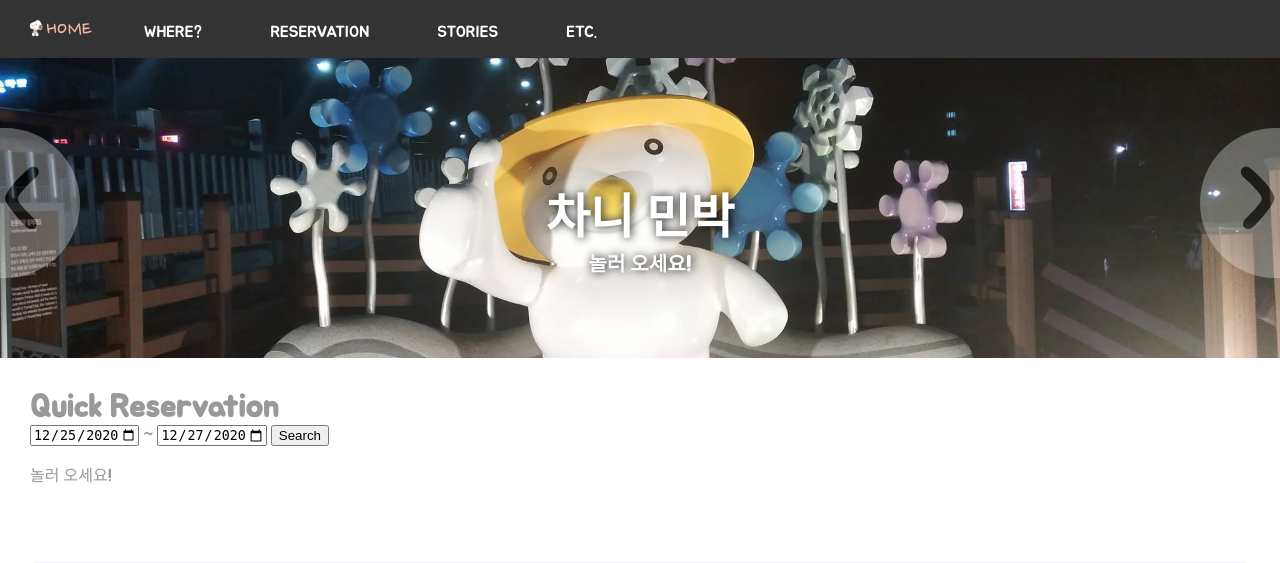
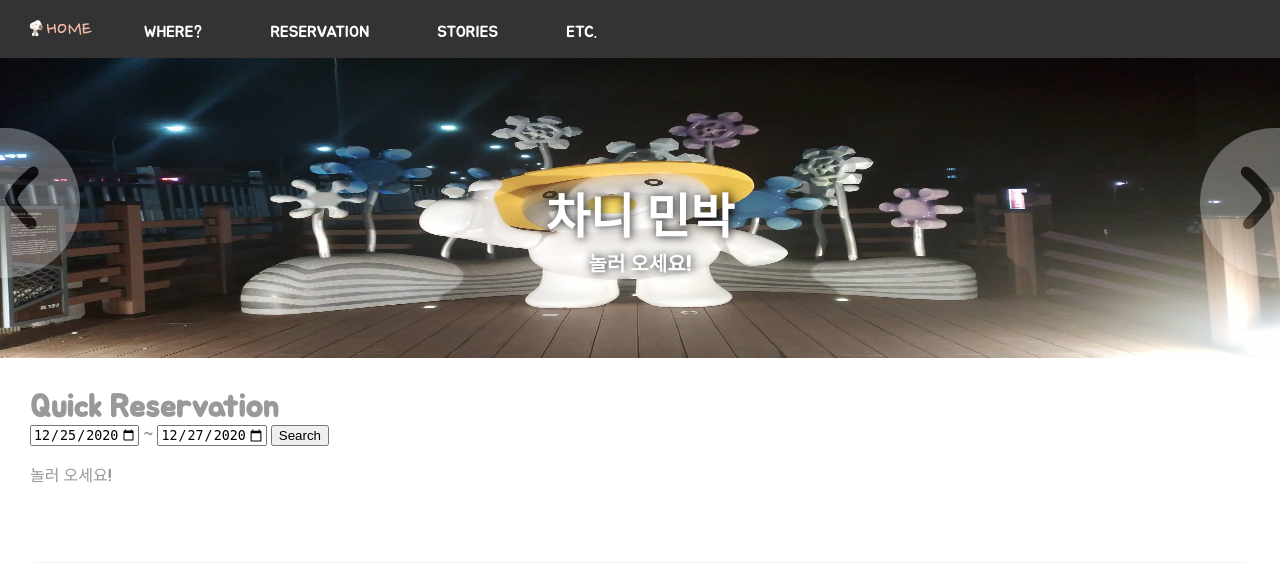
Before and after one commit to 2ood/chaneeMinbak, a PHP site: page / in a window 1280 px wide. Shown: the top 563 px of the page. Run offline with PHP 8.4, Linux system fonts and the light colour scheme.

Commit message:
tried image layer with overflow, zindex, position absolute

```diff
--- a/css/style.css
+++ b/css/style.css
@@ -2,15 +2,17 @@ a, a:visited {text-decoration:none; color : #efe;}
 div,ul,h1,h3 { margin:0;}
 
 ul {list-style-type : none; padding : 0;}
-html { background-color:#fff; font-family: 'juaregular', serif;}
-body { color : #000; margin:0; }
-.content { background-color : #fff; color : #999; padding : 30px; margin-bottom:30px;}
-.welcome-box { height : 300px;
-	background-image : url('/military-service/chaneeMinbak/img/noon-dong-i.jpg');
-	background-repeat :no-repeat;
-	background-position: center;
-	background-size : 100%;
+html { background-color:#fff; font-family: 'juaregular', serif; }
+body { color : #000; margin:0;}
+.content { background-color : #fff; color : #999; padding : 30px; margin-bottom:30px;z-index=5;}
+.welcome-box { height : 300px; overflow:hidden;}
+#welcome-backg {
+	width: 100%;
+	height : 300px;
+	overflow : hidden;
+	position:absolute;
 }
+
 .welcome-box .change-prev {
 	position : absolute;
 	top: calc(128px);
@@ -51,9 +53,9 @@ body { color : #000; margin:0; }
 .footer a {color:#8f8fff; text-decoration:underline; }
 .footer a:hover {text-decoration:none;}
 
-.siteName { color : #fff; text-shadow : #000 1px 0 10px;}
-h1.siteName {;font-size : 3em; padding-top : 120px;}
-h3.siteName {font-size : 1.25em;}
+.siteName { color : #fff; text-shadow : #000 1px 0 10px; position:absolute;}
+h1.siteName {;font-size : 3em; padding-top : 120px; position : relative;}
+h3.siteName {font-size : 1.25em; position : relative;}
 a.home { font-family: 'Nanum Pen'; font-size:1.5em; }
 img.home { width:20px; height:20px; padding-left:10px; float:left;}
 
@@ -62,7 +64,7 @@ img.home { width:20px; height:20px; padding-left:10px; float:left;}
 
 .nav ul li {padding: 1em; display: inline-block; transition-duration: 0.5s; margin : 0.5em 1em 0 1em;}
 
-.nav ul li a :hover {}
+.nav ul li a :hover {  z-index :0;}
 .nav ul li ul {
 	padding : 0;
   	opacity: 0;
@@ -87,8 +89,8 @@ img.home { width:20px; height:20px; padding-left:10px; float:left;}
 
 
 ul li:hover > ul,
-ul li ul:hover {visibility: visible; opacity: 1; display: block; }
+ul li ul:hover {visibility: visible; opacity: 1; display: block;  z-index :0;}
 
-ul li ul li {clear: both; width: 100%; display: block; float : left; transition-duration: 0.5s;}
+ul li ul li {clear: both; width: 100%; display: block; float : left; transition-duration: 0.5s;  z-index :0;}
 	ul li ul li a:hover { text-decoration:underline;}
 }
--- a/index.html
+++ b/index.html
@@ -45,7 +45,9 @@
 	</div>
 	<!-- end of nav bar-->
 
+
 	<div class='welcome-box' name="0">
+		<img id='welcome-backg' src='/military-service/chaneeMinbak/img/noon-dong-i.jpg'>
 		<a href='#' onclick='changePic(true);' class='change-prev'>&lt;</a>
 		<center> <h1 class='siteName'> 차니 민박  </h1></center>
 		<center>  <h3 class='siteName'>놀러 오세요!</h3></center>
```
